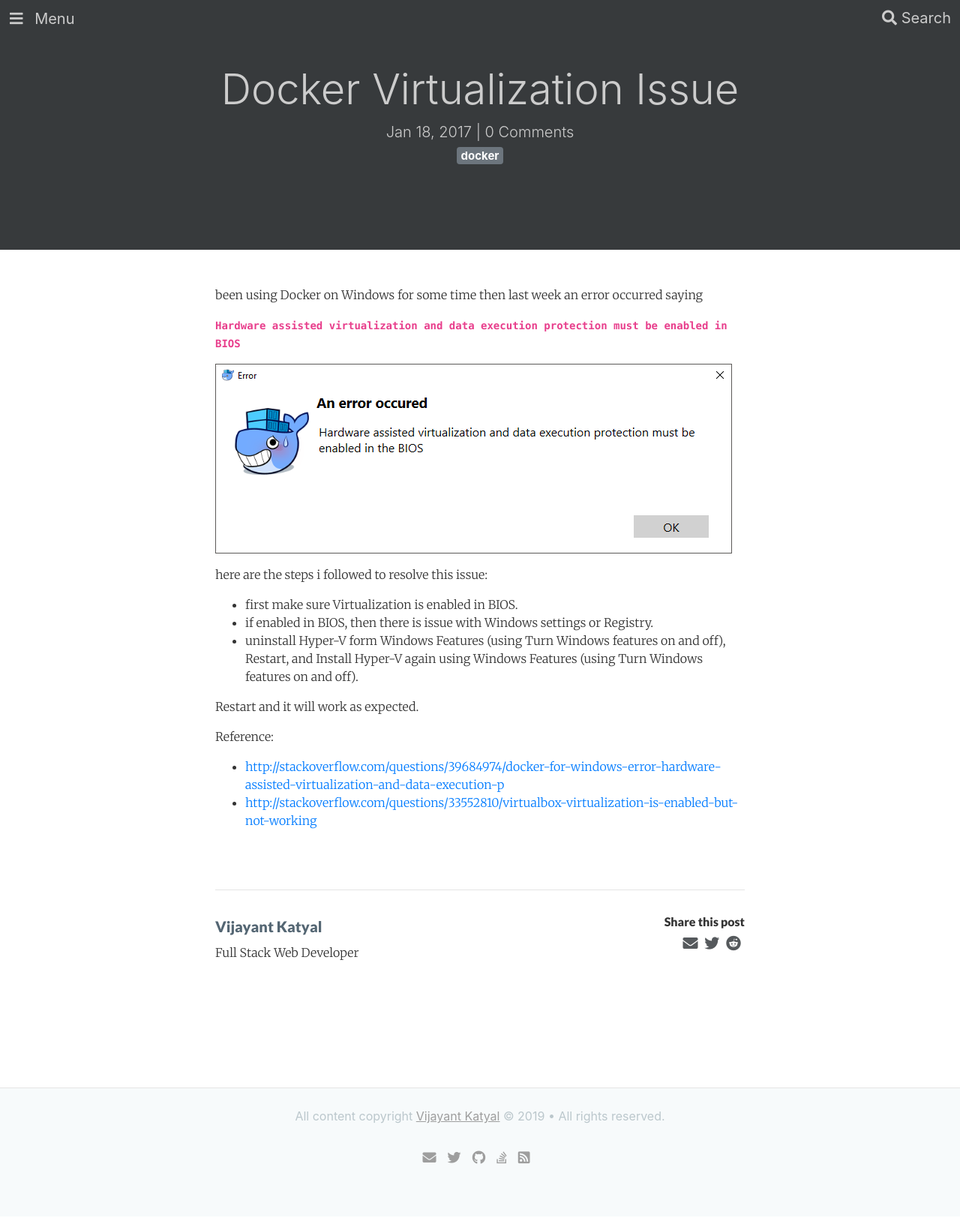
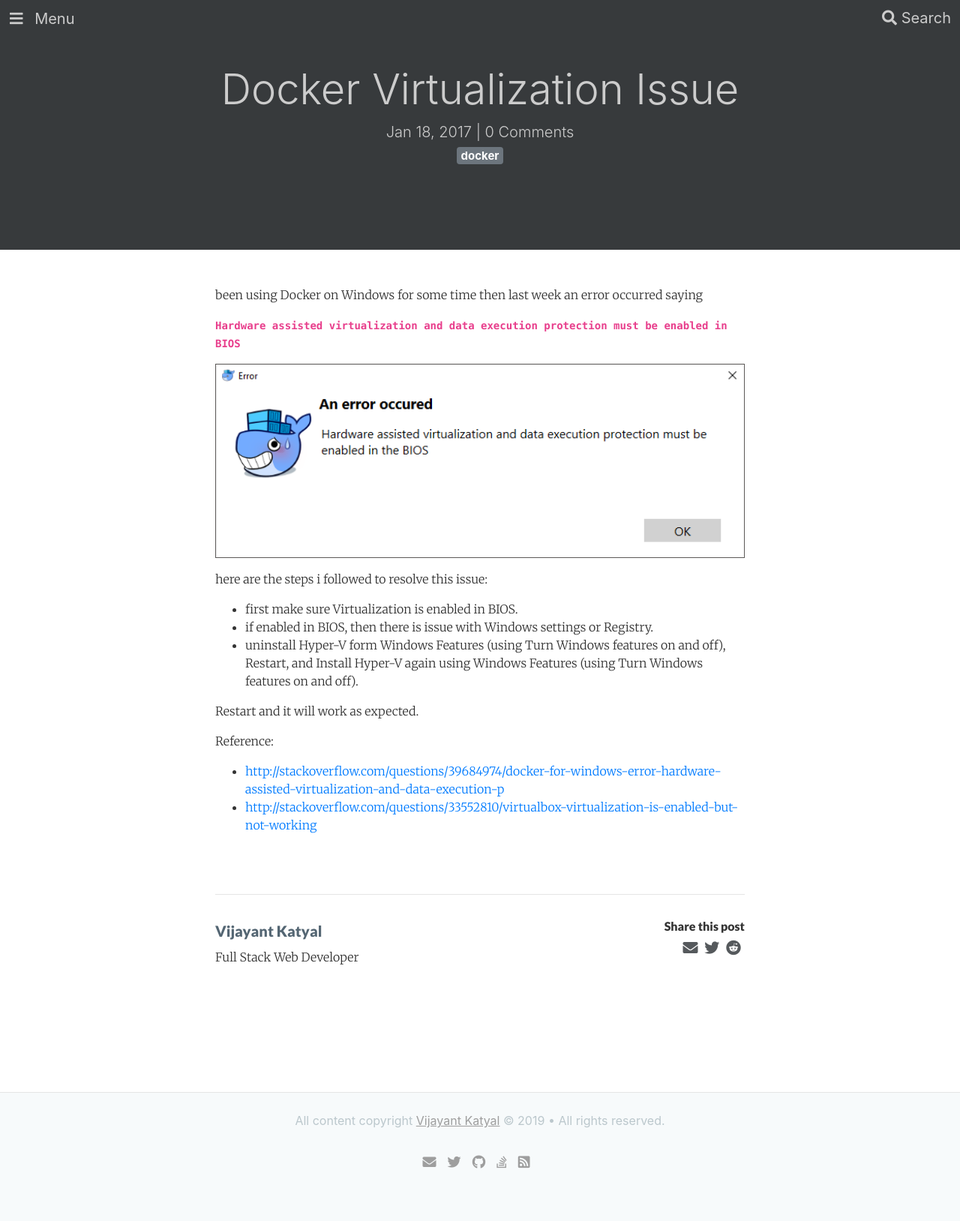
Before and after one commit to vijayantkatyal/vijayantkatyal.github.io, a Jekyll site: the page built from _posts/2017-01-18-docker-virtualization-issue.md, in a window 1280 px wide. Shown: the whole page at 75% size. Built offline with Jekyll 4.4.1, drawn with Linux system fonts in a browser that asks for light colours; nearby versions of some CDN libraries; comment, search, counter and statistics services are not loaded.

Commit message:
[Fixed] image width and share hover

```diff
--- a/assets/css/post.css
+++ b/assets/css/post.css
@@ -257,9 +257,14 @@ body {
 
 .share a:hover{
 	color: #2196F3 !important;
+	text-decoration: none;
 }
 
 /*div[itemprop="articleBody"] a:not(.btn) {
 	text-decoration: none;
 	color: #2196F3;
 }*/
+
+.medium-zoom-image{
+	width: 100%;
+}
```
